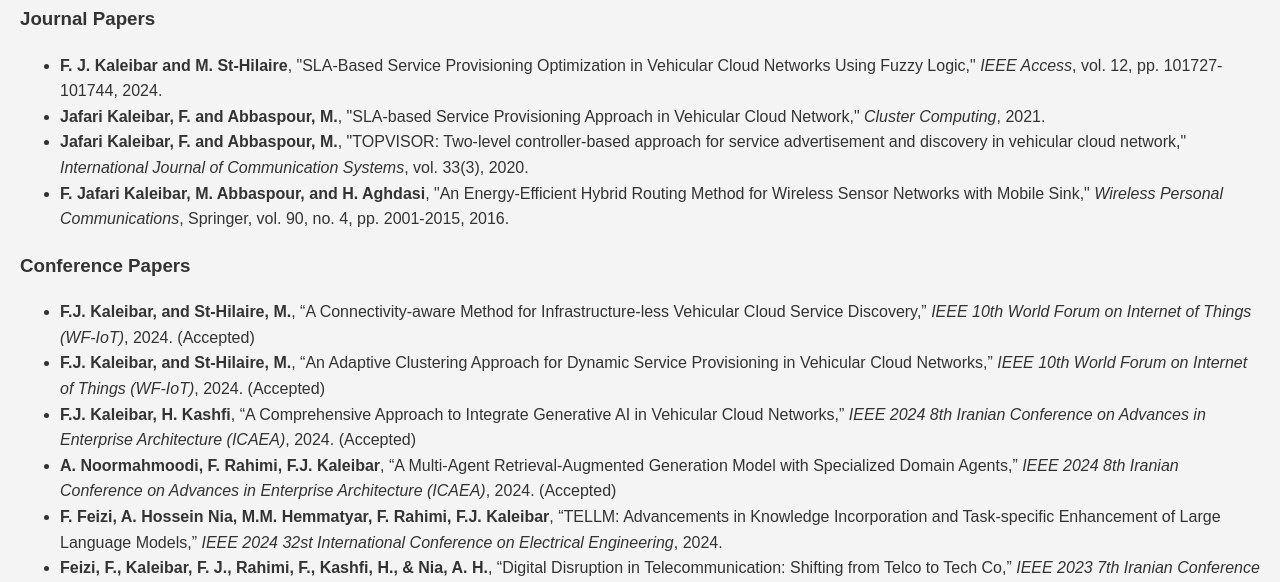
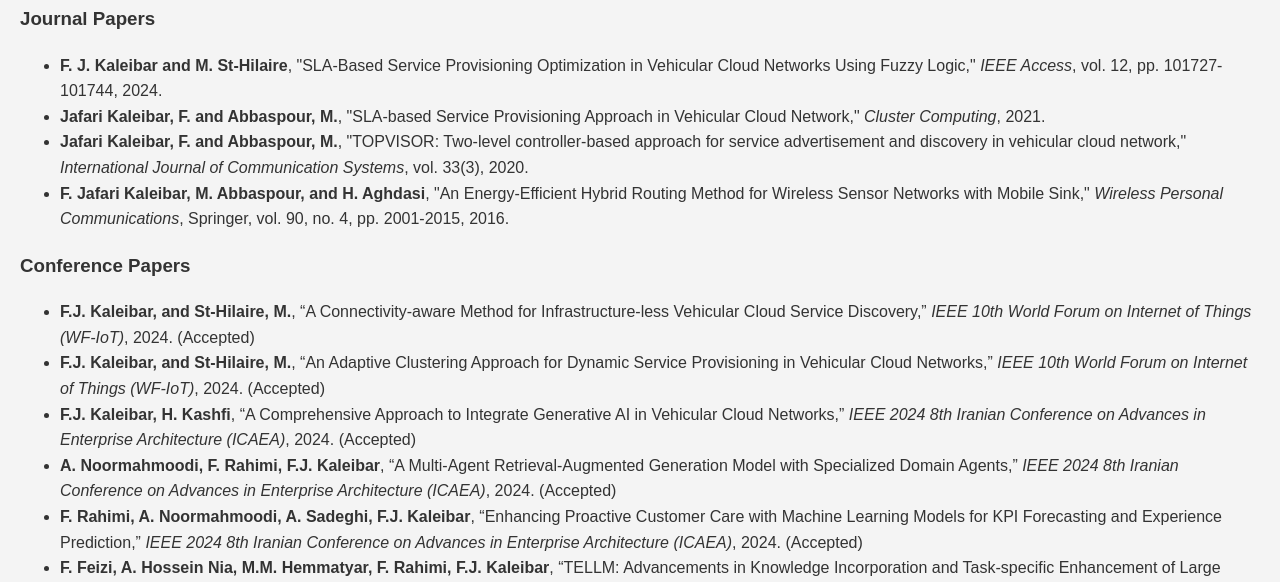
Before and after one commit to farhoudjk/farhoudjk.github.io, a plain HTML site: page publications.html in a window 1280 px wide. Shown: the part 191-773 px from the top of the page. Drawn offline with Linux system fonts and the light colour scheme.

Commit message:
Update publications.html

```diff
--- a/publications.html
+++ b/publications.html
@@ -37,6 +37,7 @@
                 <li><b>F.J. Kaleibar, and St-Hilaire, M.</b>, “An Adaptive Clustering Approach for Dynamic Service Provisioning in Vehicular Cloud Networks,” <i>IEEE 10th World Forum on Internet of Things (WF-IoT)</i>, 2024. (Accepted)</li>
                 <li><b>F.J. Kaleibar, H. Kashfi</b>, “A Comprehensive Approach to Integrate Generative AI in Vehicular Cloud Networks,” <i>IEEE 2024 8th Iranian Conference on Advances in Enterprise Architecture (ICAEA)</i>, 2024. (Accepted)</li>
                 <li><b>A. Noormahmoodi, F. Rahimi, F.J. Kaleibar</b>, “A Multi-Agent Retrieval-Augmented Generation Model with Specialized Domain Agents,” <i>IEEE 2024 8th Iranian Conference on Advances in Enterprise Architecture (ICAEA)</i>, 2024. (Accepted)</li>
+                <li><b>F. Rahimi, A. Noormahmoodi, A. Sadeghi, F.J. Kaleibar</b>, “Enhancing Proactive Customer Care with Machine Learning Models for KPI Forecasting and Experience Prediction,” <i>IEEE 2024 8th Iranian Conference on Advances in Enterprise Architecture (ICAEA)</i>, 2024. (Accepted)</li>
                 <li><b>F. Feizi, A. Hossein Nia, M.M. Hemmatyar, F. Rahimi, F.J. Kaleibar</b>, “TELLM: Advancements in Knowledge Incorporation and Task-specific Enhancement of Large Language Models,” <i>IEEE 2024 32st International Conference on Electrical Engineering</i>, 2024.</li>
                 <li><b>Feizi, F., Kaleibar, F. J., Rahimi, F., Kashfi, H., & Nia, A. H.</b>, “Digital Disruption in Telecommunication: Shifting from Telco to Tech Co,” <i>IEEE 2023 7th Iranian Conference on Advances in Enterprise Architecture (ICAEA)</i>, 2023.</li>
                 <li><b>Rahimi, F., Kaleibar, F. J., Feizi, F., Nia, A. H., & Kashfi, H.</b>, “Navigating Data Governance in the Telecom Industry,” <i>IEEE 2023 7th Iranian Conference on Advances in Enterprise Architecture (ICAEA)</i>, 2023.</li>
```
